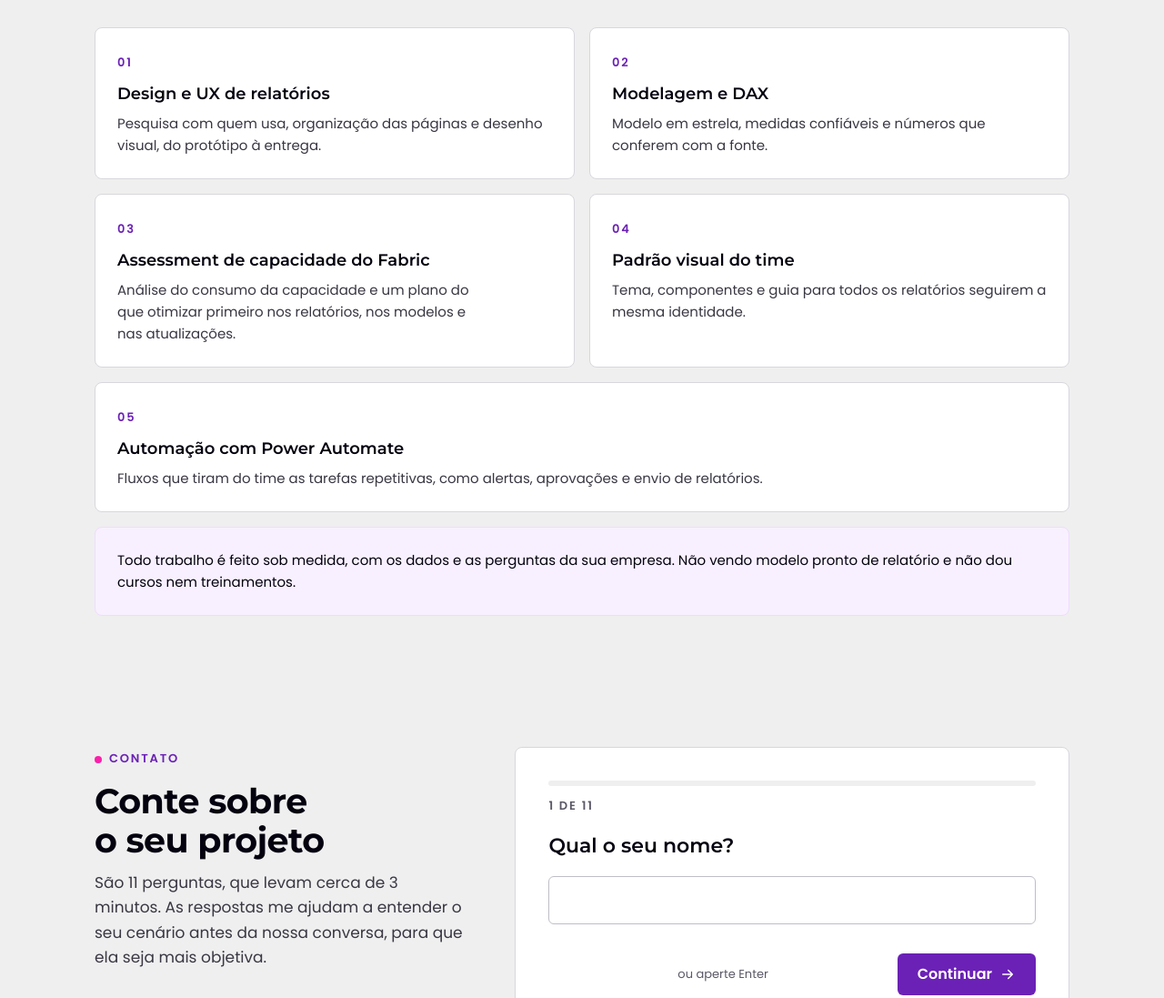
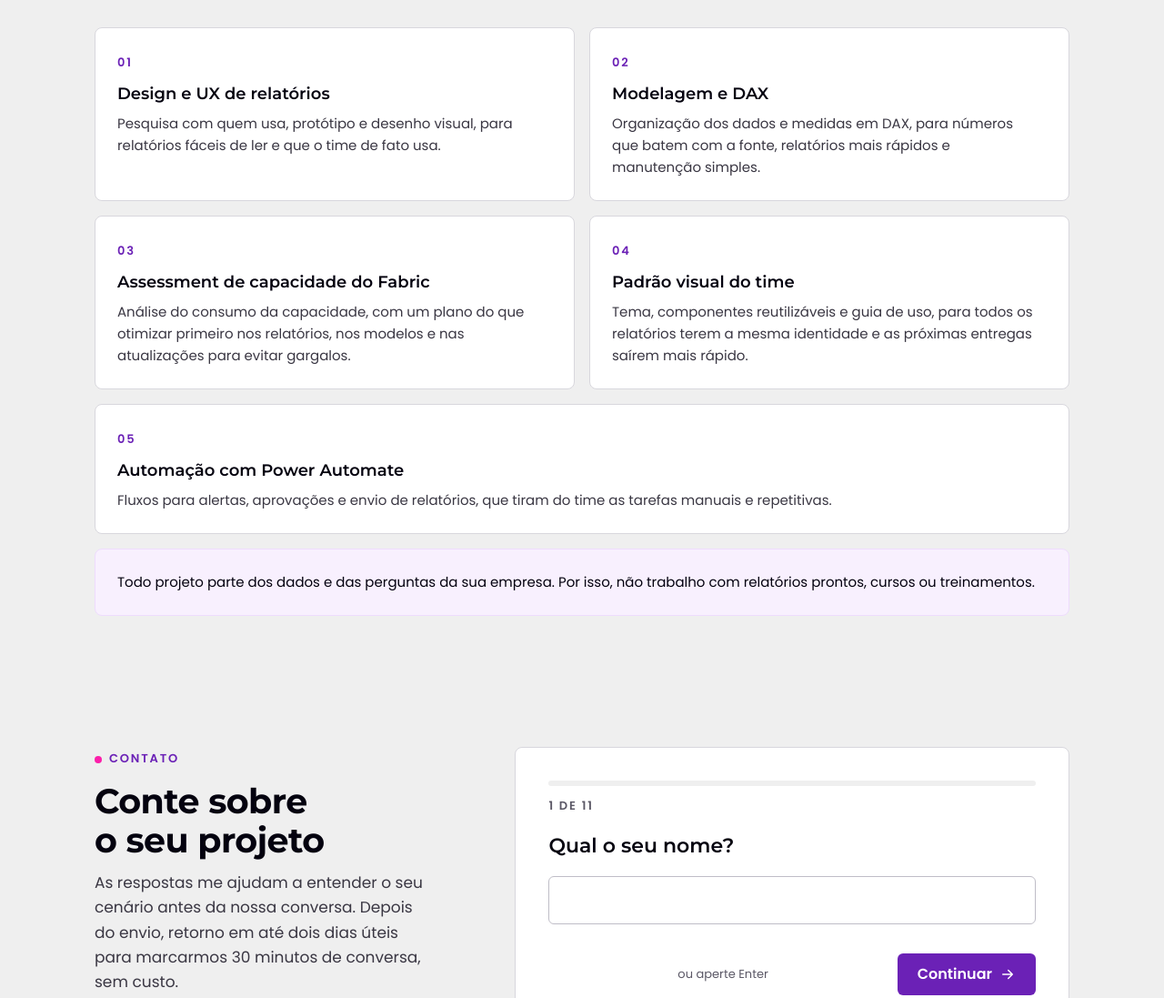
Before and after one commit to designbynayara/designbynayara.github.io, a plain HTML site: page index.html in a window 1280 px wide. Shown: the part 1940-3037 px from the top of the page at 91% size. Drawn offline with Linux system fonts and the light colour scheme.

Commit message:
Revisa os textos dos serviços, da nota e do formulário

```diff
--- a/index.html
+++ b/index.html
@@ -234,12 +234,12 @@ footer nav{display:flex;gap:20px}
     <span class="eyebrow">O que eu faço</span>
     <h2>Como posso ajudar</h2>
     <div class="grade-formatos">
-      <div class="formato"><span class="num">01</span><h3>Design e UX de relatórios</h3><p>Pesquisa com quem usa, organização das páginas e desenho visual, do protótipo à entrega.</p></div>
-      <div class="formato"><span class="num">02</span><h3>Modelagem e DAX</h3><p>Modelo em estrela, medidas confiáveis e números que conferem com a fonte.</p></div>
-      <div class="formato"><span class="num">03</span><h3>Assessment de capacidade do Fabric</h3><p>Análise do consumo da capacidade e um plano do que otimizar primeiro nos relatórios, nos modelos e nas atualizações.</p></div>
-      <div class="formato"><span class="num">04</span><h3>Padrão visual do time</h3><p>Tema, componentes e guia para todos os relatórios seguirem a mesma identidade.</p></div>
-      <div class="formato"><span class="num">05</span><h3>Automação com Power Automate</h3><p>Fluxos que tiram do time as tarefas repetitivas, como alertas, aprovações e envio de relatórios.</p></div>
-      <div class="formato nota-card"><p>Todo trabalho é feito sob medida, com os dados e as perguntas da sua empresa. Não vendo modelo pronto de relatório e não dou cursos nem treinamentos.</p></div>
+      <div class="formato"><span class="num">01</span><h3>Design e UX de relatórios</h3><p>Pesquisa com quem usa, protótipo e desenho visual, para relatórios fáceis de ler e que o time de fato usa.</p></div>
+      <div class="formato"><span class="num">02</span><h3>Modelagem e DAX</h3><p>Organização dos dados e medidas em DAX, para números que batem com a fonte, relatórios mais rápidos e manutenção simples.</p></div>
+      <div class="formato"><span class="num">03</span><h3>Assessment de capacidade do Fabric</h3><p>Análise do consumo da capacidade, com um plano do que otimizar primeiro nos relatórios, nos modelos e nas atualizações para evitar gargalos.</p></div>
+      <div class="formato"><span class="num">04</span><h3>Padrão visual do time</h3><p>Tema, componentes reutilizáveis e guia de uso, para todos os relatórios terem a mesma identidade e as próximas entregas saírem mais rápido.</p></div>
+      <div class="formato"><span class="num">05</span><h3>Automação com Power Automate</h3><p>Fluxos para alertas, aprovações e envio de relatórios, que tiram do time as tarefas manuais e repetitivas.</p></div>
+      <div class="formato nota-card"><p>Todo projeto parte dos dados e das perguntas da sua empresa. Por isso, não trabalho com relatórios prontos, cursos ou treinamentos.</p></div>
     </div>
   </div>
 </section>
@@ -249,7 +249,7 @@ footer nav{display:flex;gap:20px}
     <div class="lado">
       <span class="eyebrow">Contato</span>
       <h2 style="margin:14px 0 0;font-weight:700;font-size:clamp(28px,3.4vw,38px);line-height:1.12;letter-spacing:-.015em">Conte sobre o seu projeto</h2>
-      <p class="sub" style="margin:12px 0 0;color:var(--ink-700);font-size:17px">São 11 perguntas, que levam cerca de 3 minutos. As respostas me ajudam a entender o seu cenário antes da nossa conversa, para que ela seja mais objetiva.</p>
+      <p class="sub" style="margin:12px 0 0;color:var(--ink-700);font-size:17px">As respostas me ajudam a entender o seu cenário antes da nossa conversa. Depois do envio, retorno em até dois dias úteis para marcarmos 30 minutos de conversa, sem custo.</p>
     </div>
 
     <div class="cartao" data-modo="A">
```
Also changed, not shown: pagina.json (+7 -7 lines).
